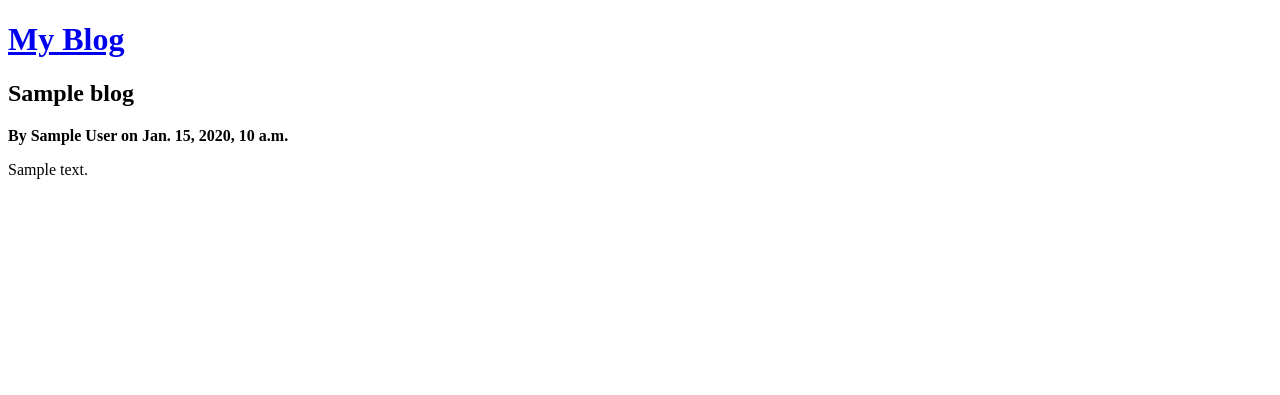
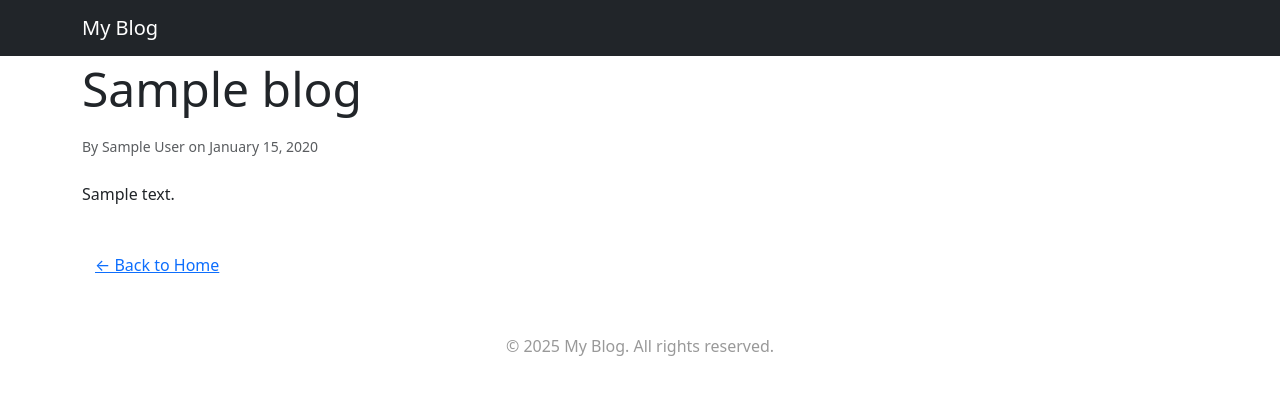
Before and after one commit to SubhasreeCodes/dj_blog, a Django app: template frontend/templates/frontend/detail.html in a window 1280 px wide. Shown: the top 395 px of the page. Run offline with Django 5.2, Linux system fonts and the light colour scheme; the template is opened without the code that fills it: most values are stand-ins (such as "Sample title", 1, 10 or a date in 2020); data that the repository does not hold is empty.

Commit message:
UI added

```diff
--- a/frontend/templates/frontend/base.html
+++ b/frontend/templates/frontend/base.html
@@ -1,10 +1,40 @@
 <!DOCTYPE html>
-<html>
+<html lang="en">
 <head>
+    <meta charset="UTF-8">
     <title>{% block title %}My Blog{% endblock %}</title>
+    <meta name="viewport" content="width=device-width, initial-scale=1.0">
+    <!-- Bootstrap CSS (you can also self-host if needed) -->
+    <link href="https://cdn.jsdelivr.net/npm/bootstrap@5.3.3/dist/css/bootstrap.min.css" rel="stylesheet">
+    <style>
+        body {
+            padding-top: 60px;
+        }
+        .blog-title {
+            font-family: 'Georgia', serif;
+        }
+        .footer {
+            margin-top: 50px;
+            text-align: center;
+            color: #999;
+        }
+    </style>
 </head>
 <body>
-    <h1><a href="{% url 'home' %}">My Blog</a></h1>
-    {% block content %}{% endblock %}
+    <nav class="navbar navbar-expand-lg navbar-dark bg-dark fixed-top">
+        <div class="container">
+            <a class="navbar-brand" href="{% url 'home' %}">My Blog</a>
+        </div>
+    </nav>
+
+    <main class="container">
+        {% block content %}{% endblock %}
+    </main>
+
+    <footer class="footer">
+        <p>© 2025 My Blog. All rights reserved.</p>
+    </footer>
+
+    <script src="https://cdn.jsdelivr.net/npm/bootstrap@5.3.3/dist/js/bootstrap.bundle.min.js"></script>
 </body>
 </html>
--- a/frontend/templates/frontend/detail.html
+++ b/frontend/templates/frontend/detail.html
@@ -1,7 +1,14 @@
 {% extends 'frontend/base.html' %}
 {% block title %}{{ blog.title }}{% endblock %}
 {% block content %}
-    <h2>{{ blog.title }}</h2>
-    <p><strong>By {{ blog.author }} on {{ blog.created_at }}</strong></p>
-    <p>{{ blog.content }}</p>
+    <article>
+        <h1 class="display-5 mb-3">{{ blog.title }}</h1>
+        <p class="text-muted">
+            <small>By {{ blog.author }} on {{ blog.created_at|date:"F d, Y" }}</small>
+        </p>
+        <div class="mt-4">
+            <p>{{ blog.content|linebreaks }}</p>
+        </div>
+        <a href="{% url 'home' %}" class="btn btn-link mt-4">← Back to Home</a>
+    </article>
 {% endblock %}
```
Also changed, not shown: frontend/templates/frontend/home.html (+17 -3 lines).
